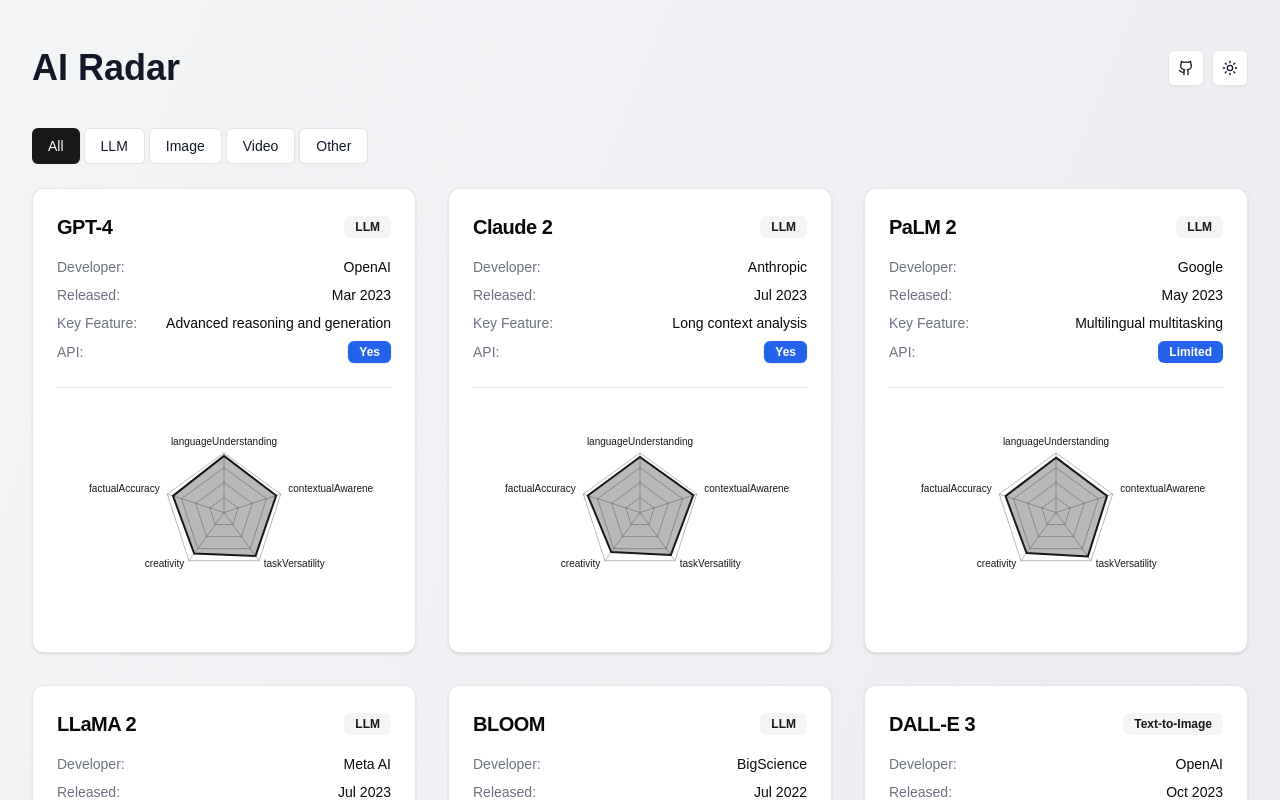
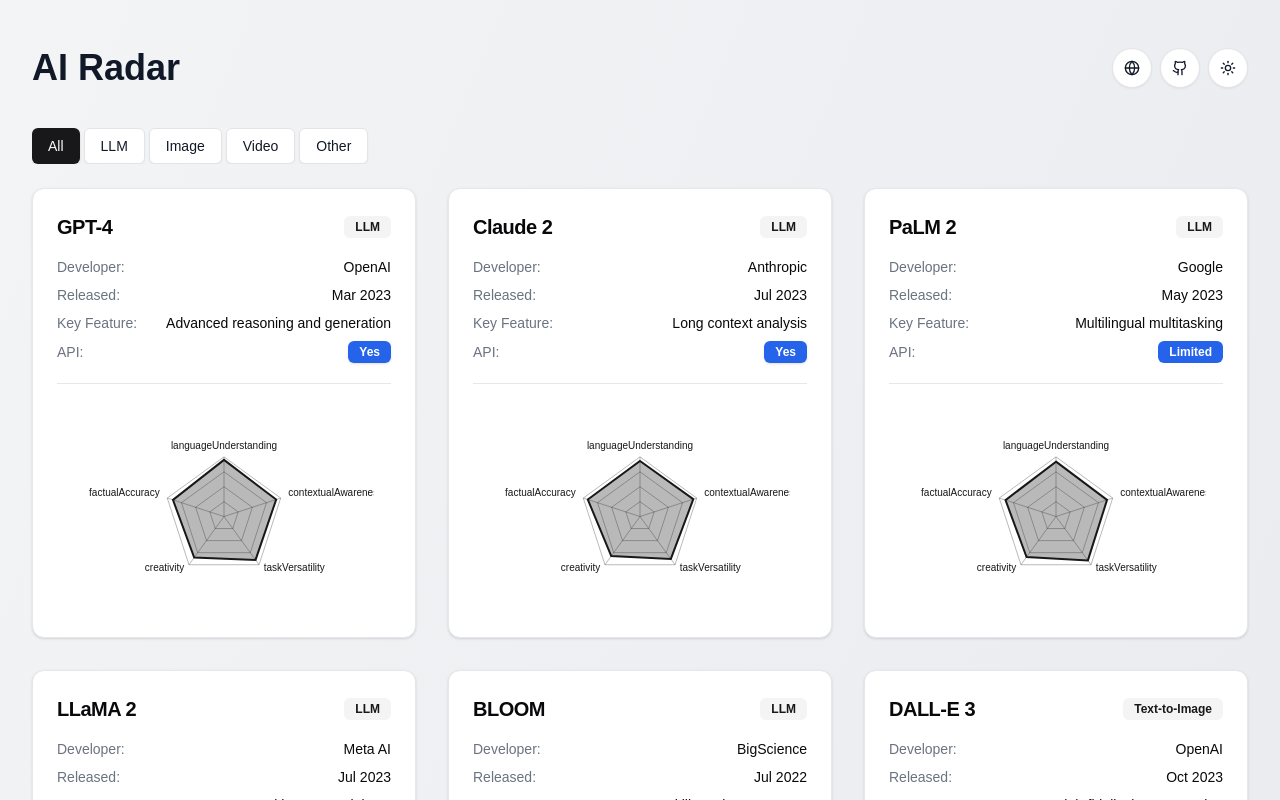
Before and after one commit to msdos41/ai-radar, a Next.js app: page / in a window 1280 px wide. Shown: the top 800 px of the page. Built offline with nearby package versions, Linux system fonts and the light colour scheme.

Commit message:
feat(i18n): add multi-language toggle feature style(card): update card style

```diff
--- a/src/app/layout.tsx
+++ b/src/app/layout.tsx
@@ -35,6 +35,7 @@ export const metadata: Metadata = {
 // }
 
 import { ThemeProvider } from '@/components/theme-provider';
+import { LanguageProvider } from '@/hooks/use-language';
 
 export default function RootLayout({
   children,
@@ -52,7 +53,7 @@ export default function RootLayout({
             enableSystem
             disableTransitionOnChange
           >
-            {children}
+            <LanguageProvider>{children}</LanguageProvider>
           </ThemeProvider>
         </body>
       </html>
--- a/src/components/ai-tools/tool-card.tsx
+++ b/src/components/ai-tools/tool-card.tsx
@@ -2,10 +2,36 @@ import RadarChart from '@/components/ai-tools/radar-chart';
 import { Badge } from '@/components/ui/badge';
 import { Card, CardContent, CardHeader, CardTitle } from '@/components/ui/card';
 import { AITool } from '@/data/ai-tools';
+import { useLanguage } from '@/hooks/use-language';
+import { useEffect, useState } from 'react';
 
 export default function AIToolCard({ tool }: { tool: AITool }) {
+  const { t } = useLanguage();
+  const [isChartVisible, setIsChartVisible] = useState(false);
+  const [isSingleColumn, setIsSingleColumn] = useState(false);
+
+  useEffect(() => {
+    const checkColumnCount = () => {
+      const isSingle = window.matchMedia('(max-width: 767px)').matches;
+      setIsSingleColumn(isSingle);
+      setIsChartVisible(!isSingle);
+    };
+
+    checkColumnCount();
+    window.addEventListener('resize', checkColumnCount);
+    return () => window.removeEventListener('resize', checkColumnCount);
+  }, []);
+
+  const toggleChartVisibility = () => {
+    if (isSingleColumn) {
+      setIsChartVisible(!isChartVisible);
+    }
+  };
   return (
-    <Card className="flex flex-col border-gray-200 bg-white transition-colors duration-200 hover:bg-gray-50 dark:border-gray-700 dark:bg-gray-800 dark:hover:bg-gray-700">
+    <Card
+      className="flex flex-col border-gray-200 bg-white transition-colors duration-200 hover:bg-gray-50 dark:border-gray-700 dark:bg-gray-800 dark:hover:bg-gray-700"
+      onClick={toggleChartVisibility}
+    >
       <CardHeader className="pb-4">
         <div className="flex items-center justify-between">
           <CardTitle className="text-xl font-bold">{tool.name}</CardTitle>
@@ -18,23 +44,29 @@ export default function AIToolCard({ tool }: { tool: AITool }) {
         </div>
       </CardHeader>
       <CardContent>
-        <div className="mb-6 space-y-2 text-sm">
+        <div className="mb-0 space-y-2 text-sm">
           <div className="flex justify-between">
-            <span className="text-gray-500 dark:text-gray-400">Developer:</span>
+            <span className="text-gray-500 dark:text-gray-400">
+              {t('developer')}:
+            </span>
             <span>{tool.developer}</span>
           </div>
           <div className="flex justify-between">
-            <span className="text-gray-500 dark:text-gray-400">Released:</span>
+            <span className="text-gray-500 dark:text-gray-400">
+              {t('released')}:
+            </span>
             <span>{tool.releaseDate}</span>
           </div>
           <div className="flex justify-between">
             <span className="text-gray-500 dark:text-gray-400">
-              Key Feature:
+              {t('keyFeature')}:
             </span>
             <span className="text-right">{tool.keyFeature}</span>
           </div>
           <div className="flex items-center justify-between">
-            <span className="text-gray-500 dark:text-gray-400">API:</span>
+            <span className="text-gray-500 dark:text-gray-400">
+              {t('api')}:
+            </span>
             <Badge
               variant={
                 tool.apiAvailability.toLowerCase().includes('yes')
@@ -47,10 +79,24 @@ export default function AIToolCard({ tool }: { tool: AITool }) {
             </Badge>
           </div>
         </div>
-        <div className="flex-grow border-t border-gray-200 pt-10 dark:border-gray-700">
-          {/* <h4 className="text-sm font-medium mb-2">Capability Dimensions</h4> */}
-          <div className="mx-auto h-[200px] w-full max-w-[300px]">
-            <RadarChart data={tool.dimensions} name={tool.name} />
+        {/* <div className="flex-grow border-t border-gray-200 pt-10 dark:border-gray-700"> */}
+        {/* <h4 className="text-sm font-medium mb-2">Capability Dimensions</h4> */}
+        {/* {isChartVisible && (
+          <div className="flex-grow border-t border-gray-200 pt-10 dark:border-gray-700">
+            <div className="mx-auto h-[200px] w-full max-w-[300px]">
+              <RadarChart data={tool.dimensions} name={tool.name} />
+            </div>
+          </div>
+        )} */}
+        {/* </div> */}
+
+        <div
+          className={`overflow-hidden transition-all duration-300 ease-in-out ${isChartVisible ? 'max-h-[250px] opacity-100' : 'max-h-0 opacity-0'}`}
+        >
+          <div className="flex-grow border-t border-gray-200 pt-8 dark:border-gray-700 mt-5">
+            <div className="mx-auto mt-4 h-[200px] w-full max-w-[300px]">
+              <RadarChart data={tool.dimensions} name={tool.name} />
+            </div>
           </div>
         </div>
       </CardContent>
--- a/src/components/ai-tools/tool-cards.tsx
+++ b/src/components/ai-tools/tool-cards.tsx
@@ -6,6 +6,7 @@ import AIToolCard from '@/components/ai-tools/tool-card';
 import { ThemeToggle } from '@/components/ui/theme-toggle';
 import { useEffect, useState } from 'react';
 import { GitHubButton } from '../ui/github-button';
+import { LanguageToggle } from '../ui/language-toggle';
 import { FilterTags } from './filter-tags';
 
 export default function AIToolsComparison() {
@@ -28,6 +29,7 @@ export default function AIToolsComparison() {
         <h1 className="text-4xl font-extrabold">AI Radar</h1>
         {/* <h1 className="text-4xl font-extrabold">{SITE_TITLE}</h1> */}
         <div className="flex items-center space-x-2">
+          <LanguageToggle />
           <GitHubButton />
           <ThemeToggle />
         </div>
--- a/src/components/ui/github-button.tsx
+++ b/src/components/ui/github-button.tsx
@@ -6,6 +6,7 @@ import { Github } from 'lucide-react';
 export function GitHubButton() {
   return (
     <Button
+      className="h-10 w-10 rounded-full"
       variant="outline"
       size="icon"
       onClick={() =>
--- /dev/null
+++ b/src/components/ui/language-toggle.tsx
@@ -0,0 +1,21 @@
+'use client';
+
+import { Button } from '@/components/ui/button';
+import { useLanguage } from '@/hooks/use-language';
+import { Globe } from 'lucide-react';
+
+export function LanguageToggle() {
+  const { language, toggleLanguage } = useLanguage();
+
+  return (
+    <Button
+      className="h-10 w-10 rounded-full"
+      variant="outline"
+      size="icon"
+      onClick={toggleLanguage}
+      aria-label={`Switch to ${language === 'en' ? 'Chinese' : 'English'}`}
+    >
+      <Globe className="h-[1.2rem] w-[1.2rem]" />
+    </Button>
+  );
+}
--- a/src/components/ui/theme-toggle.tsx
+++ b/src/components/ui/theme-toggle.tsx
@@ -10,6 +10,7 @@ export function ThemeToggle() {
 
   return (
     <Button
+      className="h-10 w-10 rounded-full"
       variant="outline"
       size="icon"
       onClick={() => setTheme(theme === 'dark' ? 'light' : 'dark')}
--- /dev/null
+++ b/src/hooks/use-language.tsx
@@ -0,0 +1,56 @@
+'use client';
+
+import { Language, translations } from '@/locales/translations';
+import {
+  createContext,
+  ReactNode,
+  useCallback,
+  useContext,
+  useState,
+} from 'react';
+
+// Define the type for the context
+type LanguageContextType = {
+  language: Language;
+  toggleLanguage: () => void;
+  t: (key: keyof (typeof translations)['en']) => string;
+};
+
+// Create the context with an undefined default
+const LanguageContext = createContext<LanguageContextType | undefined>(
+  undefined
+);
+
+// LanguageProvider component
+export const LanguageProvider = ({ children }: { children: ReactNode }) => {
+  const [language, setLanguage] = useState<Language>('en');
+
+  // Function to toggle language
+  const toggleLanguage = useCallback(() => {
+    setLanguage((prev) => (prev === 'en' ? 'zh' : 'en'));
+  }, []);
+
+  // Function to get the translation
+  const t = useCallback(
+    (key: keyof (typeof translations)['en']) => {
+      return translations[language][key] || key;
+    },
+    [language]
+  );
+
+  // Provide context to children
+  return (
+    <LanguageContext.Provider value={{ language, toggleLanguage, t }}>
+      {children}
+    </LanguageContext.Provider>
+  );
+};
+
+// Custom hook to use the LanguageContext
+export const useLanguage = () => {
+  const context = useContext(LanguageContext);
+  if (context === undefined) {
+    throw new Error('useLanguage must be used within a LanguageProvider');
+  }
+  return context;
+};
--- /dev/null
+++ b/src/locales/translations.ts
@@ -0,0 +1,32 @@
+export const translations = {
+  en: {
+    siteTitle: "AI Radar",
+    ladderView: "Ladder View",
+    all: "All",
+    llm: "LLM",
+    image: "Image",
+    video: "Video",
+    other: "Other",
+    developer: "Developer",
+    released: "Released",
+    keyFeature: "Key Feature",
+    api: "API",
+    capabilityDimensions: "Capability Dimensions",
+  },
+  zh: {
+    siteTitle: "AI工具全景",
+    ladderView: "阶梯视图",
+    all: "全部",
+    llm: "大语言模型",
+    image: "图像生成",
+    video: "视频生成",
+    other: "其他",
+    developer: "开发者",
+    released: "发布日期",
+    keyFeature: "核心特性",
+    api: "API",
+    capabilityDimensions: "能力维度",
+  },
+}
+
+export type Language = keyof typeof translations
```
